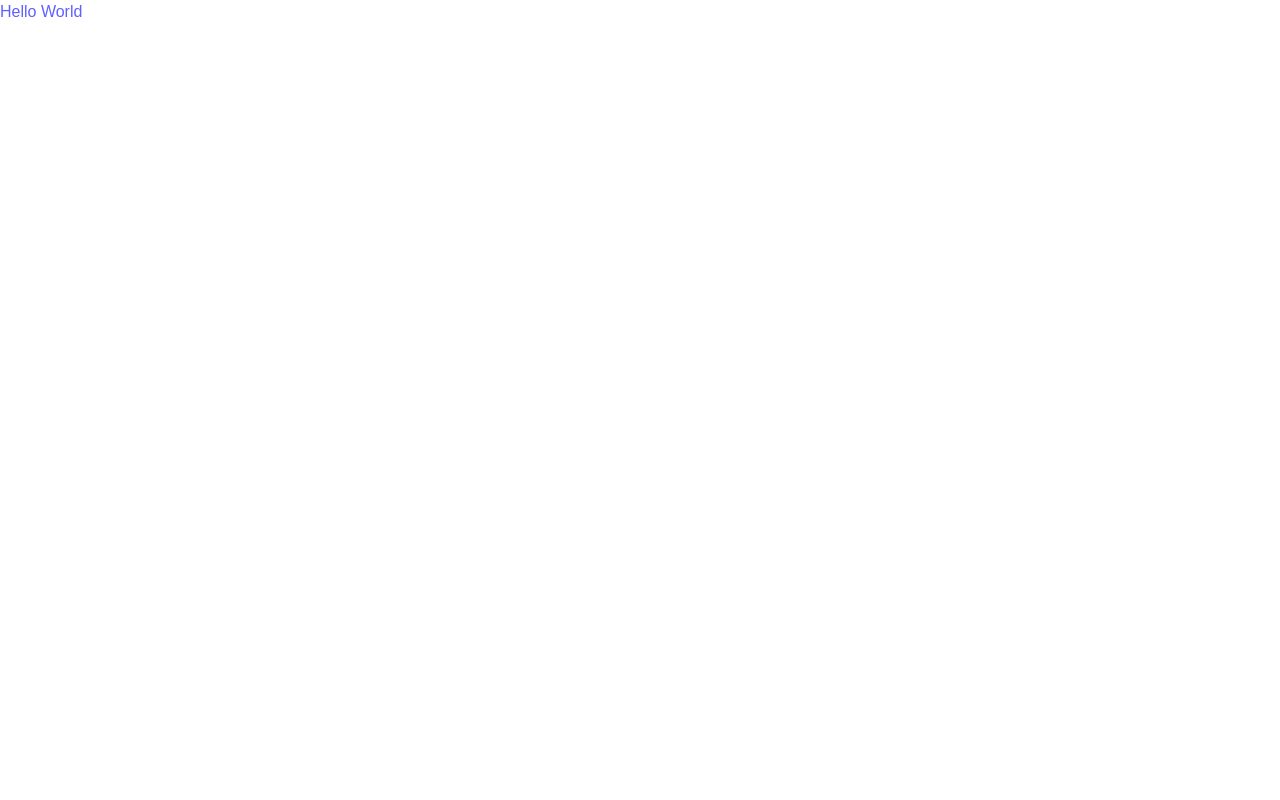
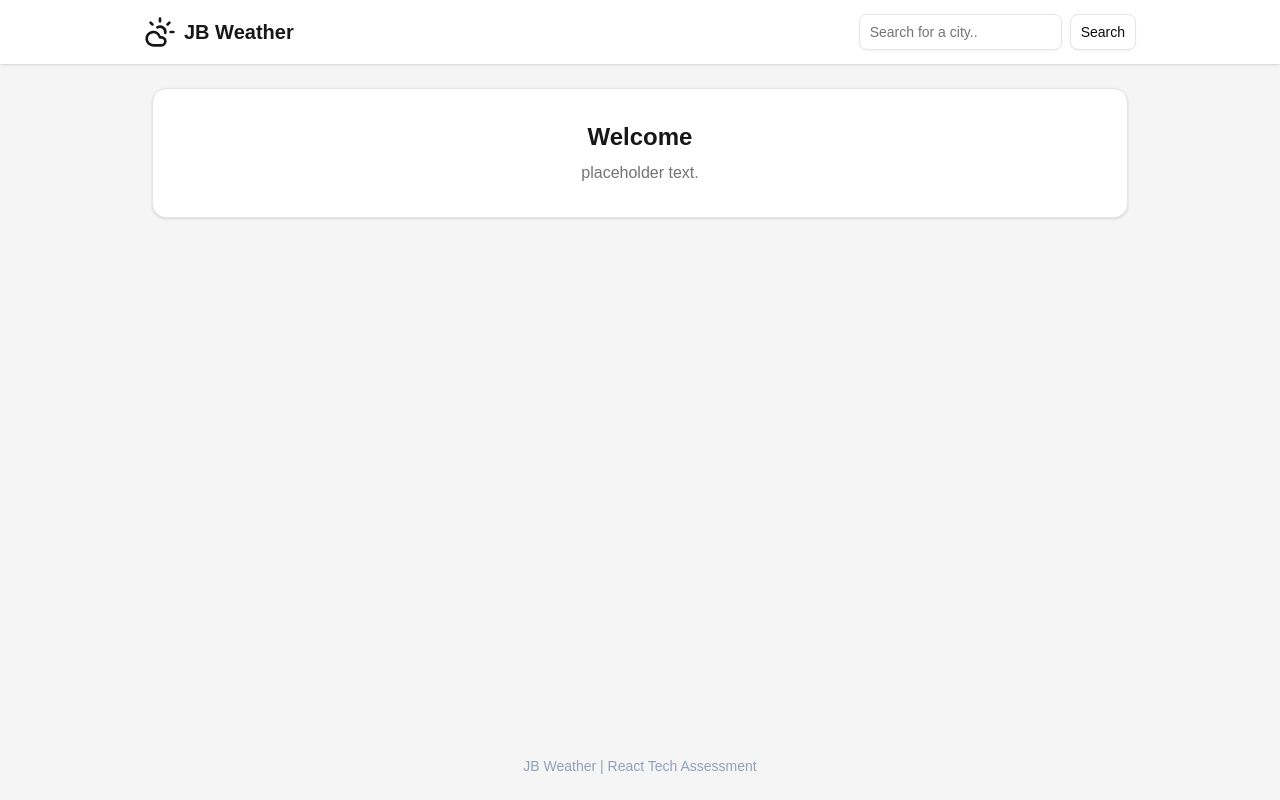
Before and after one commit to Jaybles999/tech-assessment-weather-jb, a React (Vite) app: page / in a window 1280 px wide. Built offline with nearby package versions, Linux system fonts and the light colour scheme.

Commit message:
chore: add basic app layout

```diff
--- a/src/App.tsx
+++ b/src/App.tsx
@@ -1,12 +1,19 @@
+import { MainLayout } from "./components/layout/main-layout";
 
 export function App() {
-return (
-    <>
-        <div>
-            <h1 className="text-indigo-500">Hello World</h1>
-        </div>
-    </>
-)
+    return (
+        <MainLayout>
+            <div className="space-y-6">
+                <section className="bg-background p-8 rounded-xl shadow-sm border border-border text-center">
+                    <h2 className="text-2xl font-semibold text-primary mb-2">Welcome</h2>
+
+                    <p className="text-muted-foreground">
+                        placeholder text.
+                    </p>
+                </section>
+            </div>
+        </MainLayout>
+  );
 }
 
 export default App;
--- /dev/null
+++ b/src/components/layout/footer.tsx
@@ -0,0 +1,8 @@
+
+export const Footer = () => {
+    return (
+        <footer className="py-6 text-center text-slate-400 text-sm">
+            <p>JB Weather | React Tech Assessment</p>
+        </footer>
+    )
+}
--- /dev/null
+++ b/src/components/layout/header.tsx
@@ -0,0 +1,33 @@
+import { CloudSun } from 'lucide-react';
+
+import { Input } from '../ui/input';
+import { Button } from '../ui/button';
+
+export const Header = () => {
+
+    const handleSubmit = (e: React.FormEvent<HTMLFormElement>) => {
+        e.preventDefault();
+        const formData = new FormData(e.target as HTMLFormElement);
+        const city = formData.get('city') as string;
+        alert(city);
+    }
+
+    return (
+        <header className="bg-background shadow-sm sticky top-0 z-10">
+            <div className="max-w-5xl mx-auto px-4 h-16 flex items-center justify-between">
+                <div className="flex items-center gap-2 text-primary">
+                    <CloudSun className="w-8 h-8" />
+                    <h1 className="text-xl font-bold text-primary">JB Weather</h1>
+                </div>
+
+                <form onSubmit={handleSubmit} className="flex items-center gap-2 w-full sm:w-auto">
+                    <Input
+                        name="city"
+                        placeholder="Search for a city.."
+                    />
+                    <Button variant="outline" type="submit">Search</Button>
+                </form>
+            </div>
+        </header>
+    );
+};
--- /dev/null
+++ b/src/components/layout/main-layout.tsx
@@ -0,0 +1,18 @@
+import { Footer } from './footer';
+import { Header } from './header';
+
+interface MainLayoutProps {
+  children: React.ReactNode;
+}
+
+export const MainLayout: React.FC<MainLayoutProps> = ({ children }) => {
+  return (
+    <div className="min-h-screen flex flex-col bg-muted">
+      <Header />
+      <main className="flex-1 w-full max-w-5xl mx-auto p-4 md:p-6">
+        {children}
+      </main>
+      <Footer />
+    </div>
+  );
+};
--- /dev/null
+++ b/src/components/weather/index.ts
@@ -0,0 +1 @@
+export {}
--- /dev/null
+++ b/src/stores/index.ts
@@ -0,0 +1 @@
+export {}
--- /dev/null
+++ b/src/types/weather.ts
@@ -0,0 +1 @@
+export {}
--- /dev/null
+++ b/src/utils/index.ts
@@ -0,0 +1 @@
+export {}
```
Also changed, not shown: 1 other file (tests, documents, lock files or other folders).
